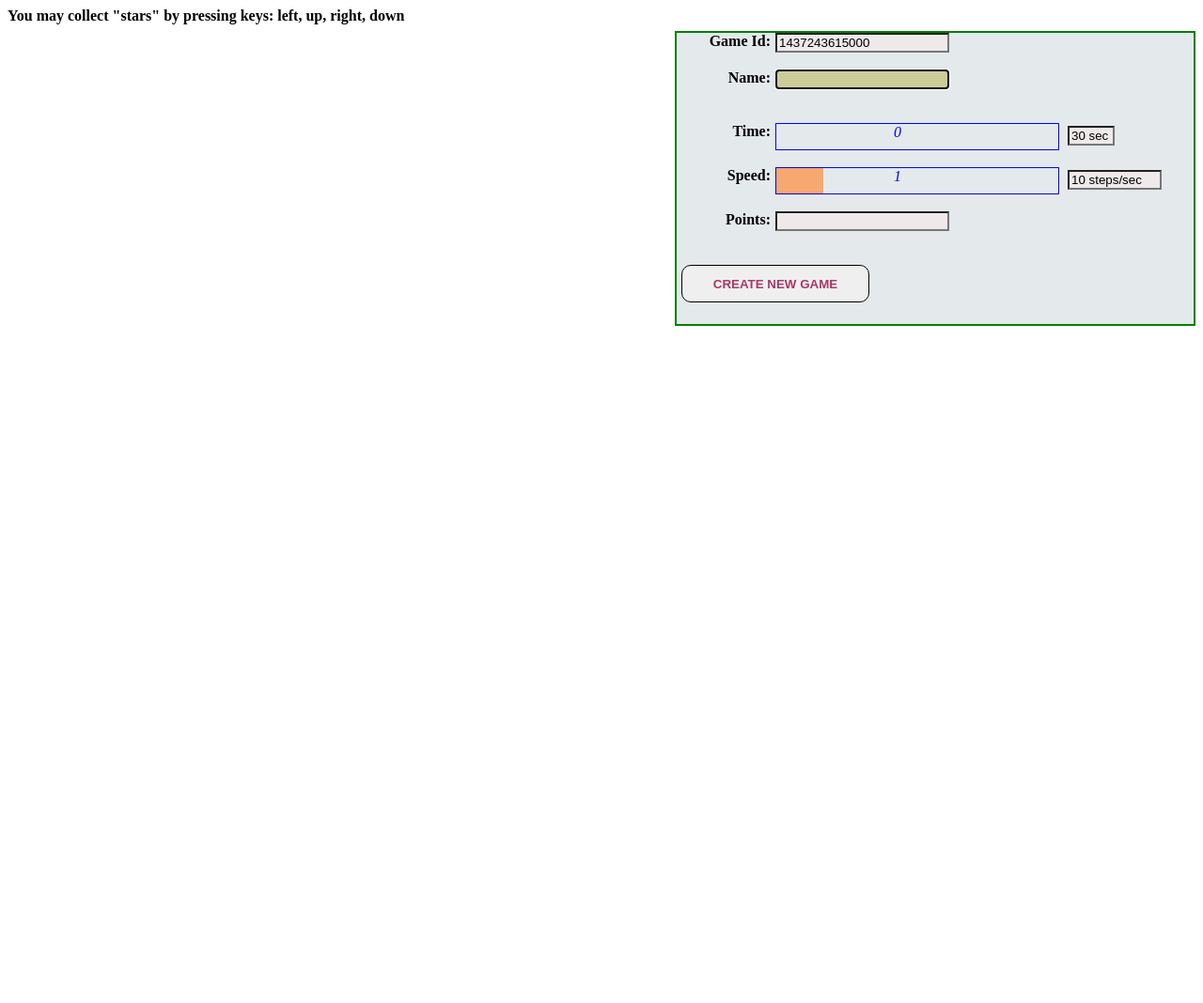
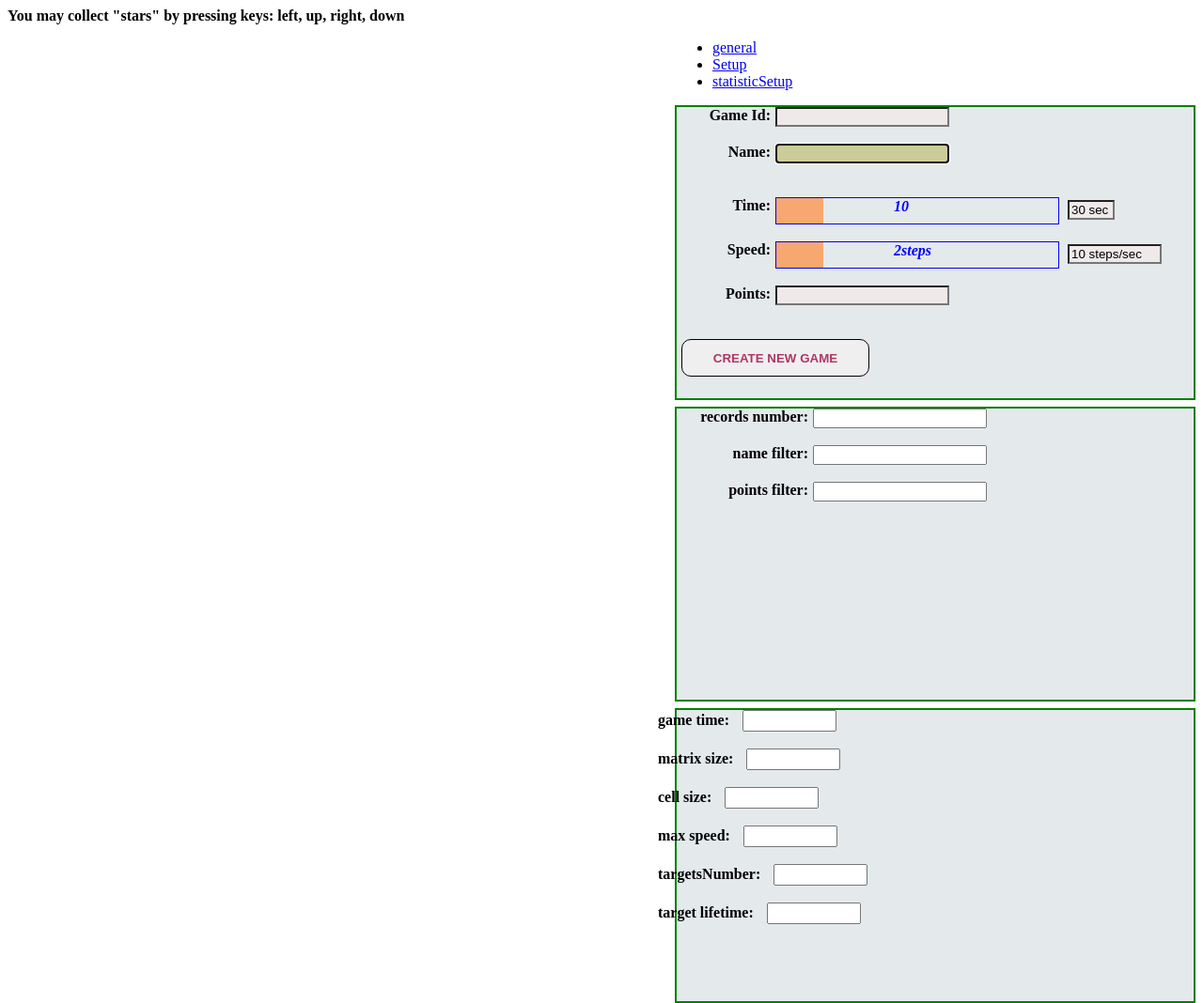
Before and after one commit to mnudelman/JS-snake, a PHP site: page / in a window 1280 px wide. Shown: the whole page at 94% size. Before the commit the page ends 347 px from the top, so only its background shows below. Run offline with PHP 8.4, Linux system fonts and the light colour scheme; some libraries are stand-ins or nearby versions.

Commit message:
18-07-2015T23:20

```diff
--- a/ajaxHost/results.txt
+++ b/ajaxHost/results.txt
@@ -26,3 +26,4 @@
 gameId:1437159241004;gamerName:Jim;points:40
 gameId:1437192163431;gamerName:Ivan;points:40
 gameId:1437196565793;gamerName:Pol;points:30
+gameId:1437201670468;gamerName:Jonson;points:70
--- a/index.html
+++ b/index.html
@@ -5,6 +5,7 @@
     <title>myMatrix</title>
     <link rel="stylesheet" href="styles/style.css" type="text/css" media="screen"/>
     <link rel="stylesheet" href="styles/formStyle.css" type="text/css" media="screen"/>
+    <link rel="Stylesheet" href="css/sunny/jquery-ui-1.10.4.custom.css" type="text/css">
 
     <script language="javascript" src="js/GameList.js"></script>
     <script language="javascript" src="js/MatrixArea.js"></script>
@@ -14,21 +15,27 @@
     <script language="javascript" src="js/Snake.js"></script>
     <script language="javascript" src="js/Target.js"></script>
     <script language="javascript" src="js/InfoForm.js"></script>
+    <script language="javascript" src="js/setJQueryUi.js"></script>
     <script language="javascript" src="js/SelectForInput.js"></script>
     <script language="javascript" src="js/StatisticForm.js"></script>
     <script language="javascript" src="js/Timer.js"></script>
     <script language="javascript" src="js/GameSnake.js"></script>
     <script language="javascript" src="js/GameEvent.js"></script>
-    <script language="javascript" src="js/jquery-2.1.4.js"></script>
+    <script language="javascript" src="lib/jquery-2.1.4.js"></script>
     <script language="javascript" src="js/start.js"></script>
     <script language="javascript" src="js/AjaxExecutor.js"></script>
-    <script type="text/javascript" src="js/jquery-2.1.4.js"></script>
+    <script type="text/javascript" src="lib/jquery-ui-1.10.4.custom.js"></script>
    <style>
-        .markerText {
-            width:60px ;
-            margin-left:125px ;
-            color: #0000ff;
-            font-style: oblique;
+       .label1 {
+           width:100px ;
+       }
+       .field1 {
+           width:100px ;
+       }
+       .slider{
+           width:300px ;
+           margin-left:10px;
+           display:inline-block ;
        }
    </style>
 </head>
@@ -38,6 +45,12 @@
 </div>
 <div>
     <div id="infoPart">
+        <div id="tabs">
+            <ul>
+                <li><a href="#infoForm">general</a></li>
+                <li><a href="#gameSetup">Setup</a></li>
+                <li><a href="#statSetup">statisticSetup</a></li>
+            </ul>
             <div id="infoForm">
                 <label>
                     <span class="label"> <strong> Game Id: </strong> </span>
@@ -101,8 +114,95 @@
                 </div>
 
             </div>
+
+            <div id="statSetup">
+                <!--    <h3>statistic parameters</h3><br> -->
+                <label>
+                    <span class="labelLong"> <strong> records number: </strong> </span>
+                    <input type="text" id="stat-recordsNumber">
+                </label> <br><br>
+                <label>
+                    <span class="labelLong"> <strong> name filter: </strong> </span>
+                    <input type="text" id="stat-nameFilter">
+                </label> <br><br>
+                <label>
+                    <span class="labelLong"> <strong> points filter: </strong> </span>
+                    <input type="text" id="stat-pointsFilter">
+                </label> <br><br>
+            </div>
+
+
+
+
+
+            <div id="gameSetup">
+                <div id="gameTimeBlock">
+                    <div  style="display:inline-block; margin-left:-20px">
+                        <label>
+                            <span class="label1"> <strong> game time: </strong> </span>
+                            <input type="text" id="game-gameTime" readonly class="field1">
+                        </label>
+                    </div>
+                    <div id="slider-gameTime" class="slider"></div>
+                </div>
+                <br>
+                <div id="gameMatrixSizeBlock">
+                    <div  style="display:inline-block; margin-left:-20px">
+                        <label>
+                            <span class="label1"> <strong> matrix size: </strong> </span>
+                            <input type="text" id="game-matrixSize"  readonly class="field1">
+                        </label>
+                    </div>
+                    <div id="slider-matrixSize" class="slider"></div>
+                </div>
+                <br>
+                <div id="gameCellSizeBlock">
+                    <div  style="display:inline-block; margin-left:-20px">
+                        <label>
+                            <span class="label1"> <strong> cell size: </strong> </span>
+                            <input type="text" id="game-cellSize"  readonly  class="field1">
+                        </label>
+                    </div>
+                    <div id="slider-cellSize" class="slider"></div>
+                </div>
+                <br>
+                <div id="maxSpeedBlock">
+                    <div  style="display:inline-block; margin-left:-20px">
+                        <label>
+                            <span class="label1"> <strong> max speed: </strong> </span>
+                            <input type="text" id="game-maxSpeed"  readonly class="field1">
+                        </label>
+                    </div>
+                    <div id="slider-maxSpeed" class="slider"></div>
+                </div>
+                <br>
+
+                <div id="targetsNumberBlock">
+                    <div  style="display:inline-block; margin-left:-20px">
+                        <label>
+                            <span class="label1"> <strong> targetsNumber: </strong> </span>
+                            <input type="text" id="game-targetsNumber"  readonly class="field1">
+                        </label>
+                    </div>
+                    <div id="slider-targetsNumber" class="slider"></div>
+                </div>
+                <br>
+
+                <div id="targetLifetimeBlock">
+                    <div  style="display:inline-block; margin-left:-20px">
+                        <label>
+                            <span class="label1"> <strong> target lifetime: </strong> </span>
+                            <input type="text" id="game-targetLifetime"  readonly class="field1">
+                        </label>
+                    </div>
+                    <div id="slider-targetLifetime" class="slider"></div>
+                </div>
+                <br>
+            </div>
+        </div>
+    </div>
     <div id="statistic"></div>
-    </div>
+
     <div id="matrixAll"></div>
 </div>
 
--- a/js/GameSnake.js
+++ b/js/GameSnake.js
@@ -57,7 +57,6 @@
     var matrixArea;        // матрица игры
     var commands;          // кнопки управления игрой
     var commandsName = '';
-  //  var paramSet;          //  параметры задачи
     var variant = 0;
     var difficultyLevel = 0;
 
@@ -71,21 +70,11 @@
     var snake = new Snake();      // змейка
     var target = new Target() ;   // цель для поглощения
 
-  //  var statisticForm = new StatisticForm() ; // форма вывода статистики
     var gameEvent = new GameEvent() ;         // события игры
     var _this = this;
     //---------------------------------------------//
     this.create = function () {
-        //paramSet = new GameParamSet();
-        //paramSet.init();
-    //    target.setImageDir(paramSet.winLocation+'/images') ;
-        infoForm.setBegin() ;
         infoForm.init(_this) ;
-      //  infoForm.setButtonsOnClick(_this) ;
-        //var ajaxExecute = new AjaxExecutor() ;   // исполнитель запросов к БД
-        //ajaxExecute.setAjaxUrl(paramSet.windowLocationHost+'/ajaxHost') ;
-       infoForm.inputNameBegin() ;                // фокус на ввод имени
-
         infoShow() ;
     };
     this.gameGo = function() {   // запускается кнопкой
--- a/js/InfoForm.js
+++ b/js/InfoForm.js
@@ -22,7 +22,10 @@
 
     this.init = function(game) {
         gameObj = game ;
+        _this.setBegin() ;
+        _this.inputNameBegin() ;                // фокус на ввод имени
         setButtonsOnClick(game) ;
+        setJQueryUi() ;
     } ;
 
     this.isNameNotEmpty = function() {       // проверка имени
--- /dev/null
+++ b/js/setJQueryUi.js
@@ -0,0 +1,24 @@
+/**
+ * Created by michael on 18.07.15.
+ */
+function setJQueryUi() {
+    $('#tabs').tabs() ;
+    sliderGameSetup('gameTime',30,30,300,30,'sec') ;
+    sliderGameSetup('matrixSize',20,10,40,5,'cells') ;
+    sliderGameSetup('cellSize',20,10,40,5,'px') ;
+    sliderGameSetup('maxSpeed',10,10,20,2,'steps/sec') ;
+    sliderGameSetup('targetsNumber',1,1,5,1,'cells') ;
+    sliderGameSetup('targetLifetime',30,3,30,3,'sec') ;
+}
+function sliderGameSetup(elemName,val,minVal,maxVal,step,unitName) {
+    $('#slider-'+elemName).slider({
+        value: val ,
+        min: minVal,
+        max: maxVal,
+        step:step,
+        slide:function(event,ui) {
+            $('#game-'+elemName).val(ui.value+' '+unitName) ;
+        }
+    }) ;
+    $( '#game-'+elemName).val( $('#slider-'+elemName).slider( "value" )+' '+unitName );
+}
--- a/styles/formStyle.css
+++ b/styles/formStyle.css
@@ -2,12 +2,15 @@
 .formColor{color:#0cc ; /*#0cc;*/
  font-weight:bold ;
 }
-.label {
+.label,.labelLong {
      width: 100px; /* Ширина блока с текстом */
      float: left; /* Расположение в одну строку с полем */
      text-align: right; /* Выравнивание по правому краю */
      padding-right: 5px;
    }
+.labelLong {
+    width:140px ;
+}
 .labelForm{
  font-weight:bold ;
 }
@@ -39,7 +42,7 @@
     float:right ;
     position: relative;
 }
-#infoForm {
+#infoForm,#statSetup,#gameSetup {
 
     width:550px;
     height:310px;
@@ -104,3 +107,10 @@
     width:145px ;
     margin-left: 105px ;
 }
+.markerText {
+    width:60px ;
+    margin-left:125px ;
+    color: #0000ff;
+    font-style: oblique;
+    font-weight:bold;
+}
```
Also changed, not shown: lib/jquery-2.1.4.js (renamed from js/jquery-2.1.4.js). Lines whose indentation alone changed are shown as unchanged.
